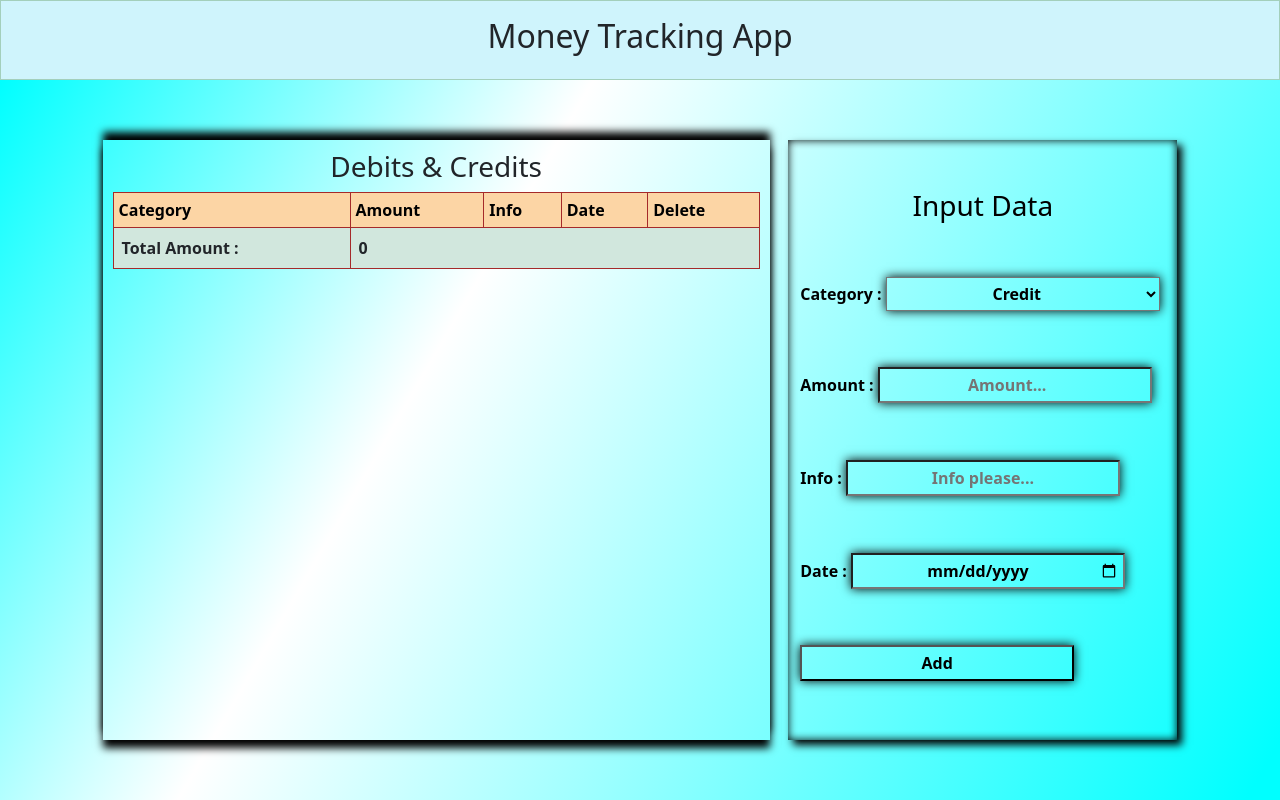
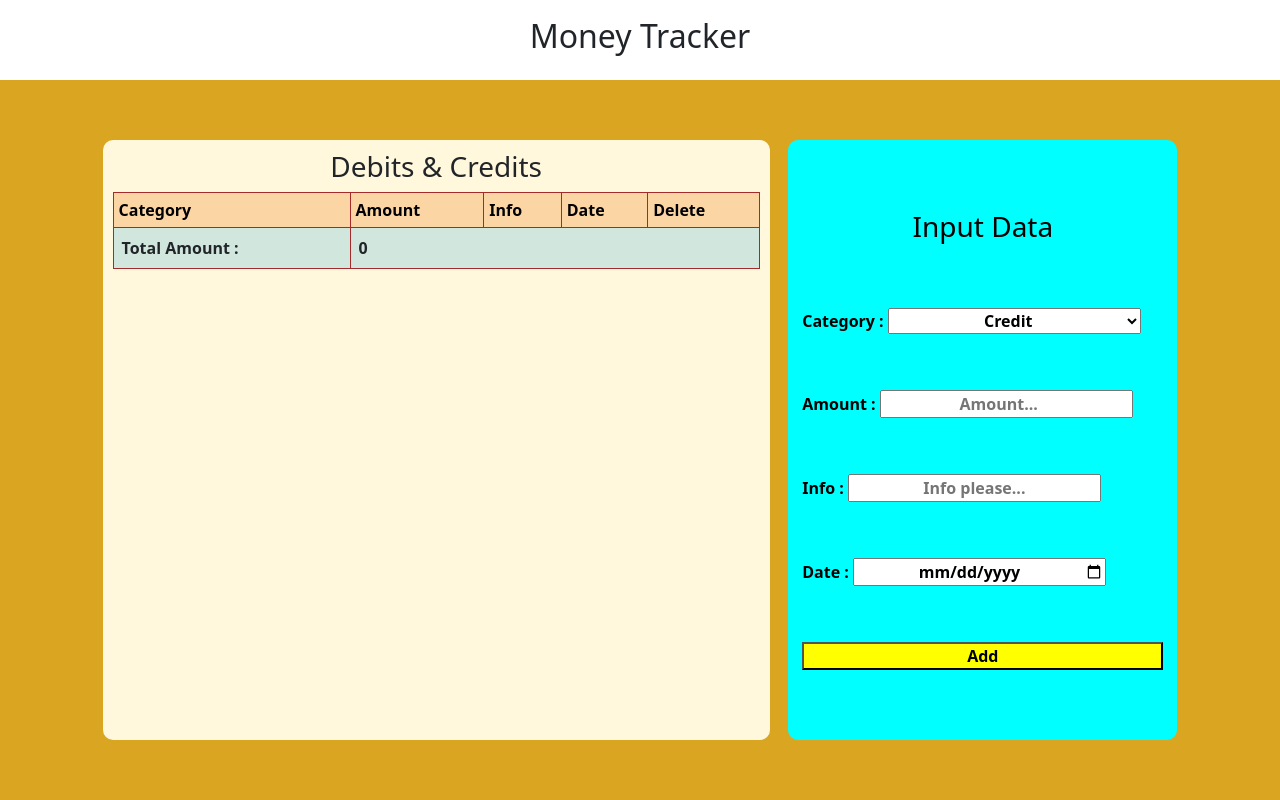
Before and after one commit to Ruchit0206/Internship, a website: page Money Tracker/Document/index.html in a window 1280 px wide. Drawn offline with nearby package versions, Linux system fonts and the light colour scheme.

Commit message:
new updated document

```diff
--- a/Money Tracker/Files/index.html
+++ b/Money Tracker/Document/index.html
@@ -12,8 +12,8 @@
 
 <body>
     <main>
-        <header class="text-center border border-success-subtle bg-info-subtle">
-            <h2>Money Tracking App</h2>
+        <header class="text-center">
+            <h2>Money Tracker</h2>
         </header>
 
         <section>
--- a/Money Tracker/Files/style.css
+++ b/Money Tracker/Document/style.css
@@ -19,11 +19,14 @@ header {
     display: flex;
     justify-content: center;
     align-items: center;
+    background:transparent;
 }
 
 section {
     height: 90%;
-    background: linear-gradient(120deg, cyan 0%, white 35%, cyan 98%);
+
+    background:goldenrod;
+
     display: flex;
     justify-content: center;
     align-items: center;
@@ -41,8 +44,9 @@ section {
     padding: 10px;
     height: 100%;
     width: 60%;
-    box-shadow: 0px 8px 8px black, 0px -8px 8px black;
-    overflow-y: scroll;
+    /* border:2px solid black; */
+    border-radius: 10px;
+    background:cornsilk
 }
 
 table {
@@ -83,7 +87,9 @@ form {
     padding: 12px;
     color: #000;
     font-weight: bolder;
-    box-shadow: 5px 5px 8px black, inset 0px 0px 8px black;
+    border:2px solid transparent;
+    border-radius: 10px;
+    background:rgb(0, 255, 255);
     display: flex;
     flex-direction: column;
     justify-content: space-evenly;
@@ -91,14 +97,16 @@ form {
 
 .inputs,
 button {
-    width: 75%;
-    margin-top: 10px;
-    margin-bottom: 10px;
-    padding: .5vh;
-    background-color: transparent;
-    box-shadow: 0px 0px 10px black;
+    width: 70%;
     text-align: center;
     font-weight: 600;
-    outline: none;
+    /* background:black; */
     cursor: pointer;
 }
+
+#add_button{
+    /* margin-left:30px; */
+    background:yellow;
+    color:black;
+    width:100%;
+}
```
Also changed, not shown: Money Tracker/Document/script.js (renamed from Money Tracker/Files/script.js).
